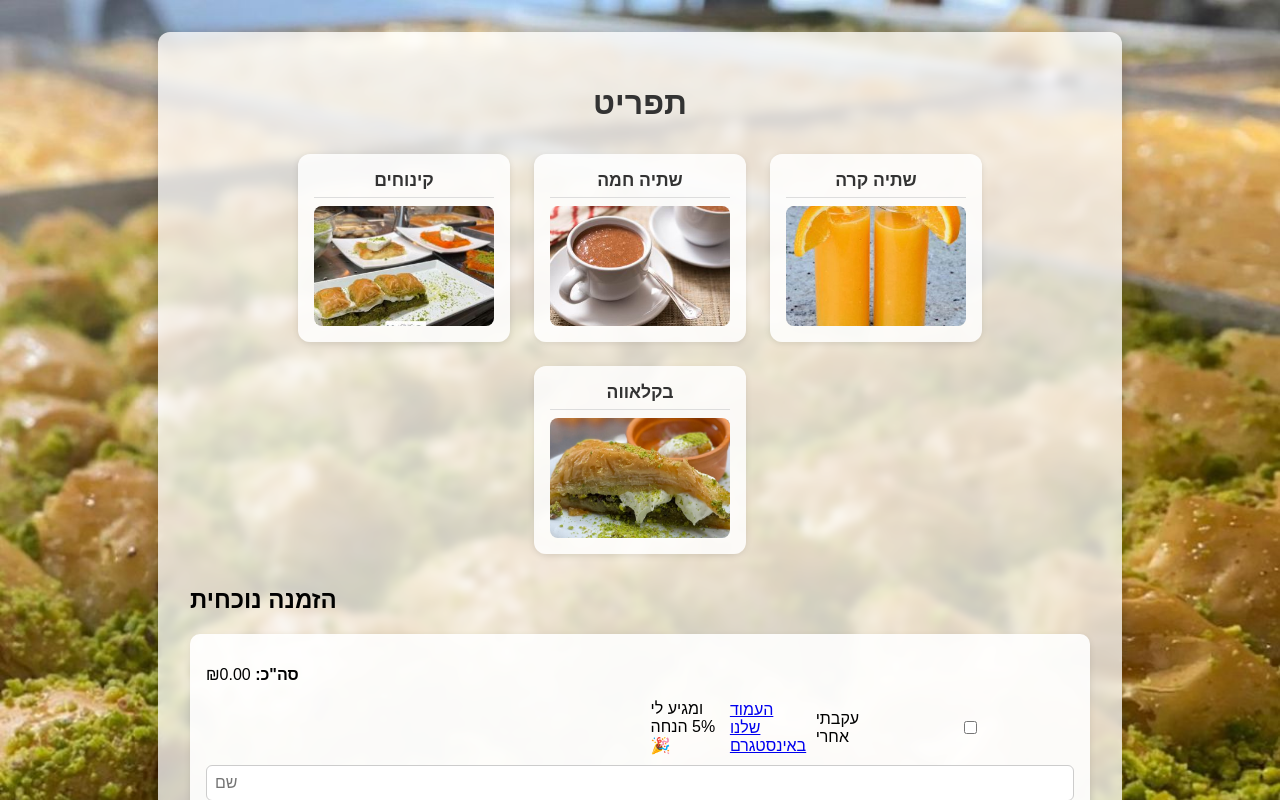
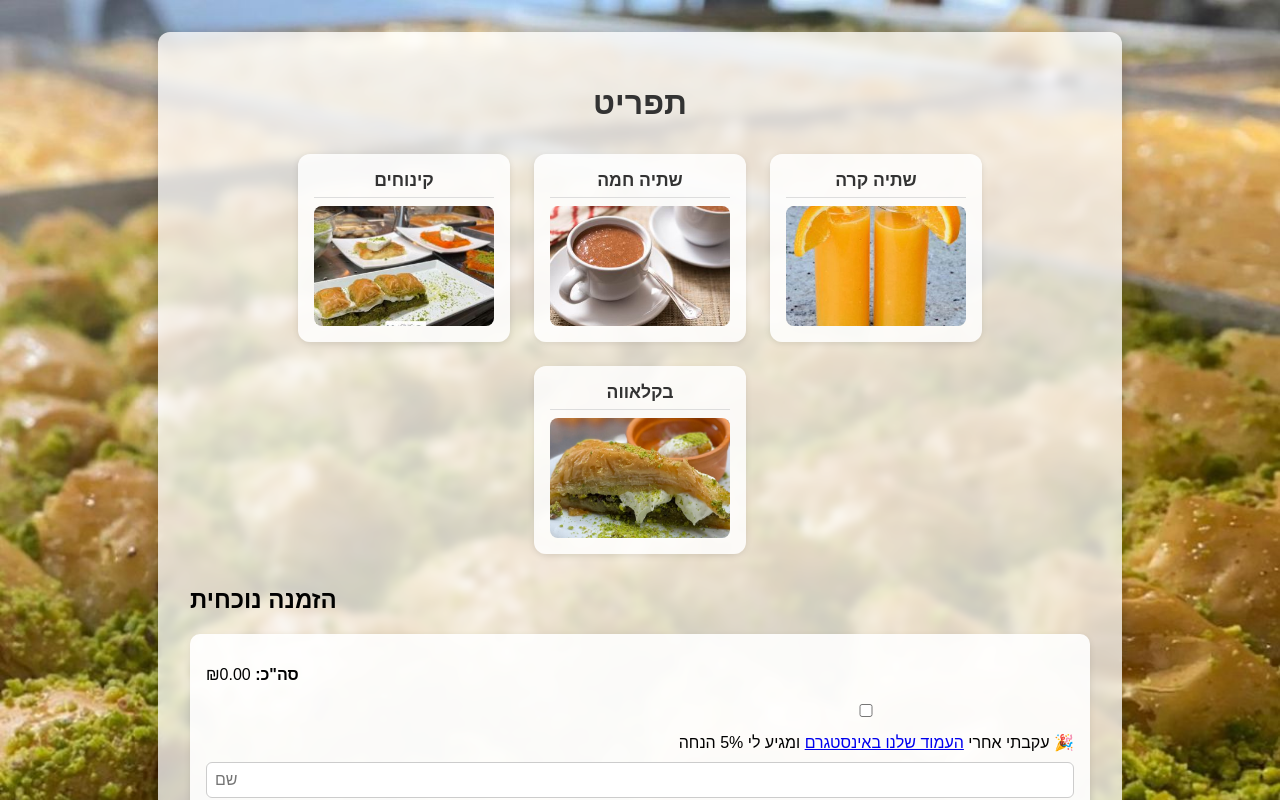
Before and after one commit to zaheramir/yosefCafi, a React (Create React App) app: page / in a window 1280 px wide. Shown: the top 800 px of the page. Built offline with nearby package versions, Linux system fonts and the light colour scheme.

Commit message:
insta follow

```diff
--- a/src/App.js
+++ b/src/App.js
@@ -156,15 +156,27 @@ function App() {
           </p>
 
           <div style={{ margin: '10px 0', display: 'flex', justifyContent: 'flex-end' }}>
-            <label style={{ display: 'flex', flexDirection: 'row-reverse', alignItems: 'center', gap: '8px' }}>
+          <label style={{
+            display: 'flex',
+            alignItems: 'flex-start',
+            flexDirection: 'row-reverse',
+            textAlign: 'right',
+            gap: '8px',
+            flexWrap: 'wrap',
+            maxWidth: '100%'
+          }}>
             <input
               type="checkbox"
               checked={followsInstagram}
               onChange={() => setFollowsInstagram(!followsInstagram)}
+              style={{ marginTop: '4px' }}
             />
+            <span>
               עקבתי אחרי <a href="https://www.instagram.com/yosef.sweets_conditory?utm_source=ig_web_button_share_sheet&igsh=MWQ2ODFnZzMxc3I1Zw==" target="_blank" rel="noopener noreferrer">העמוד שלנו באינסטגרם</a> ומגיע לי 5% הנחה 🎉
+            </span>
           </label>
         </div>
+
 
 
 
```
Lines whose indentation alone changed are shown as unchanged.
